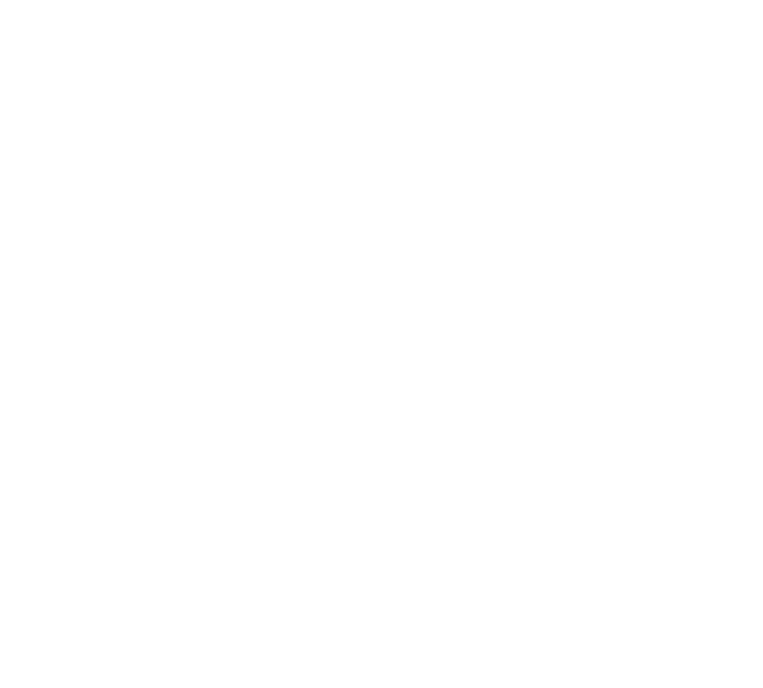
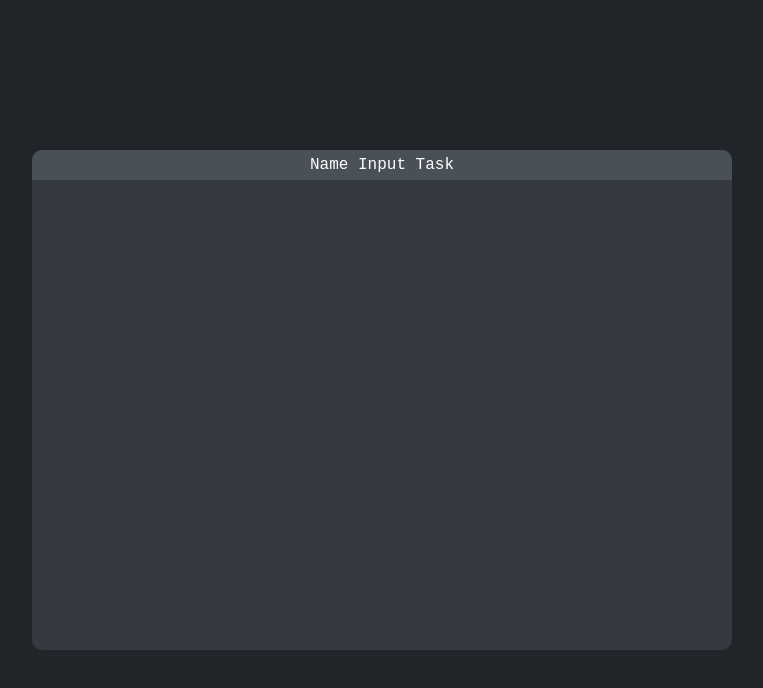
Before and after one commit to jack-whatley/rsg-code-example, a website: page index.html in a window 1280 px wide. Shown: the whole page, without its empty margins (258-1021 px from the left). Drawn offline with Linux system fonts and the light colour scheme.

Commit message:
cub task html layout

```diff
--- a/index.html
+++ b/index.html
@@ -8,7 +8,7 @@
 
         <title>RSG Programming Task Example</title>
 
-        <link href="src/style.css" rel="style.css">
+        <link href="src/style.css" rel="stylesheet">
 
     </head>
 
@@ -16,7 +16,19 @@
 
         <div class="center-cont">
 
+            <div class="terminal-header">
 
+                <p>Name Input Task</p>
+
+            </div>
+
+            <div class="task-cont">
+
+                <!-- Cubs code goes here -->
+
+
+
+            </div>
 
         </div>
 
--- a/src/style.css
+++ b/src/style.css
@@ -0,0 +1,65 @@
+body {
+
+    padding: 0px;
+    margin: 0px;
+
+    background: #212529;
+    font-family: 'Oxygen Mono', monospace;
+
+}
+
+.center-cont {
+
+    position: absolute;
+    top: 50%;
+    left: 50%;
+    transform: translate(-50%,-50%);
+
+    width: 700px;
+    height: 500px;
+
+    background: #343a40;
+    border-radius: 10px;
+
+    display: flex;
+    flex-direction: column;
+    align-items: center;
+
+    z-index: 100;
+    padding: 0px;
+
+}
+
+.terminal-header {
+
+    width: 100%;
+    height: 30px;
+    margin: 0px;
+
+    background: #495057;
+    border-top-left-radius: 10px;
+    border-top-right-radius: 10px;
+
+    color: white;
+
+    display: flex;
+    align-items: center;
+    justify-content: center;
+
+}
+
+.terminal-header > p {
+
+    margin: 0px;
+
+}
+
+.task-cont {
+
+    width: 100%;
+    height: calc(100% - 30px);
+
+    display: flex;
+    flex-direction: column;
+
+}
```
